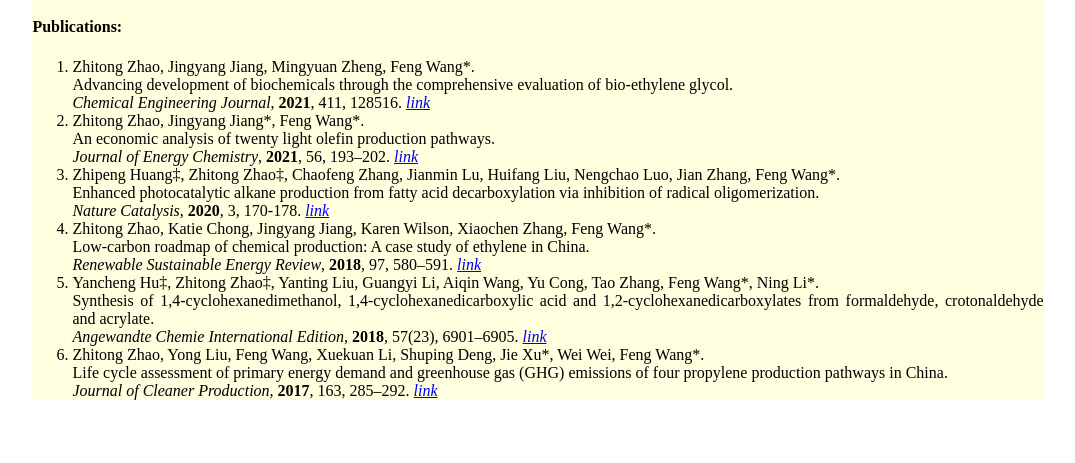
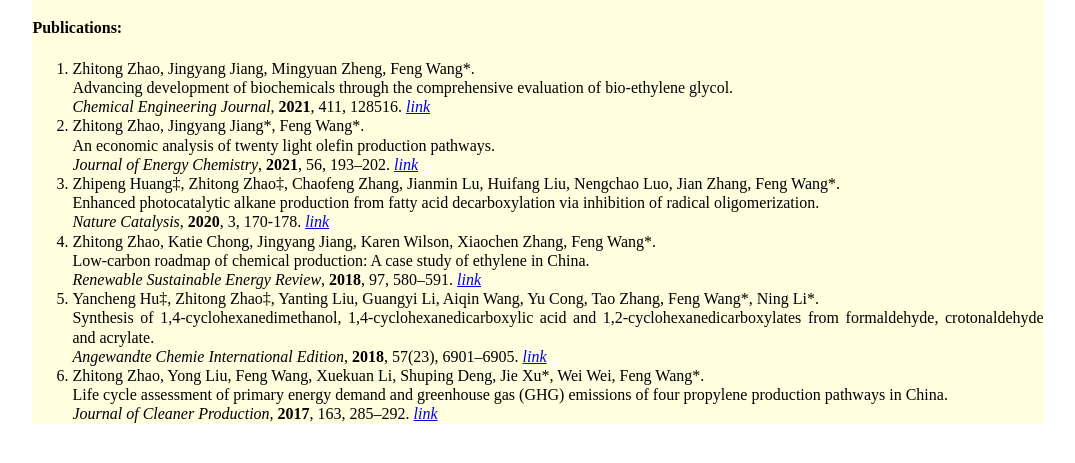
Before and after one commit to kuangyeqingchun/hello, a plain HTML site: page index.html in a window 1280 px wide. Shown: the part 131-594 px from the top of the page, without its empty margins (102-1177 px from the left). Drawn offline with Linux system fonts and the light colour scheme.

Commit message:
Update index.html

```diff
--- a/index.html
+++ b/index.html
@@ -7,7 +7,7 @@
       </div>
       <!--Column-->
       <!--Context-->
-      <div>
+      <div style="line-height:120%;">
          <h4>Publications:</h4>
          <ol>
             <li>Zhitong Zhao, Jingyang Jiang, Mingyuan Zheng, Feng Wang*.
```
